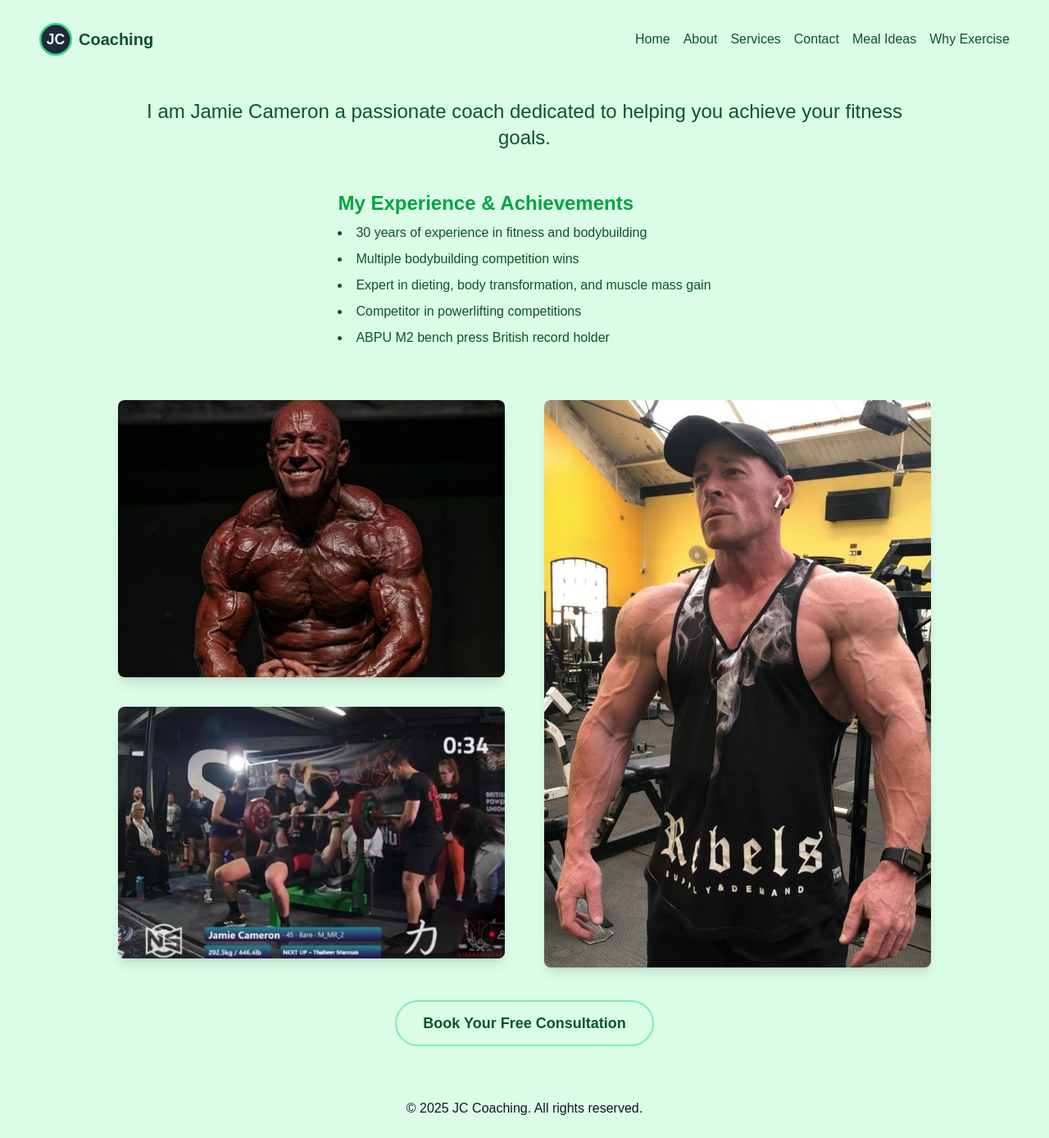
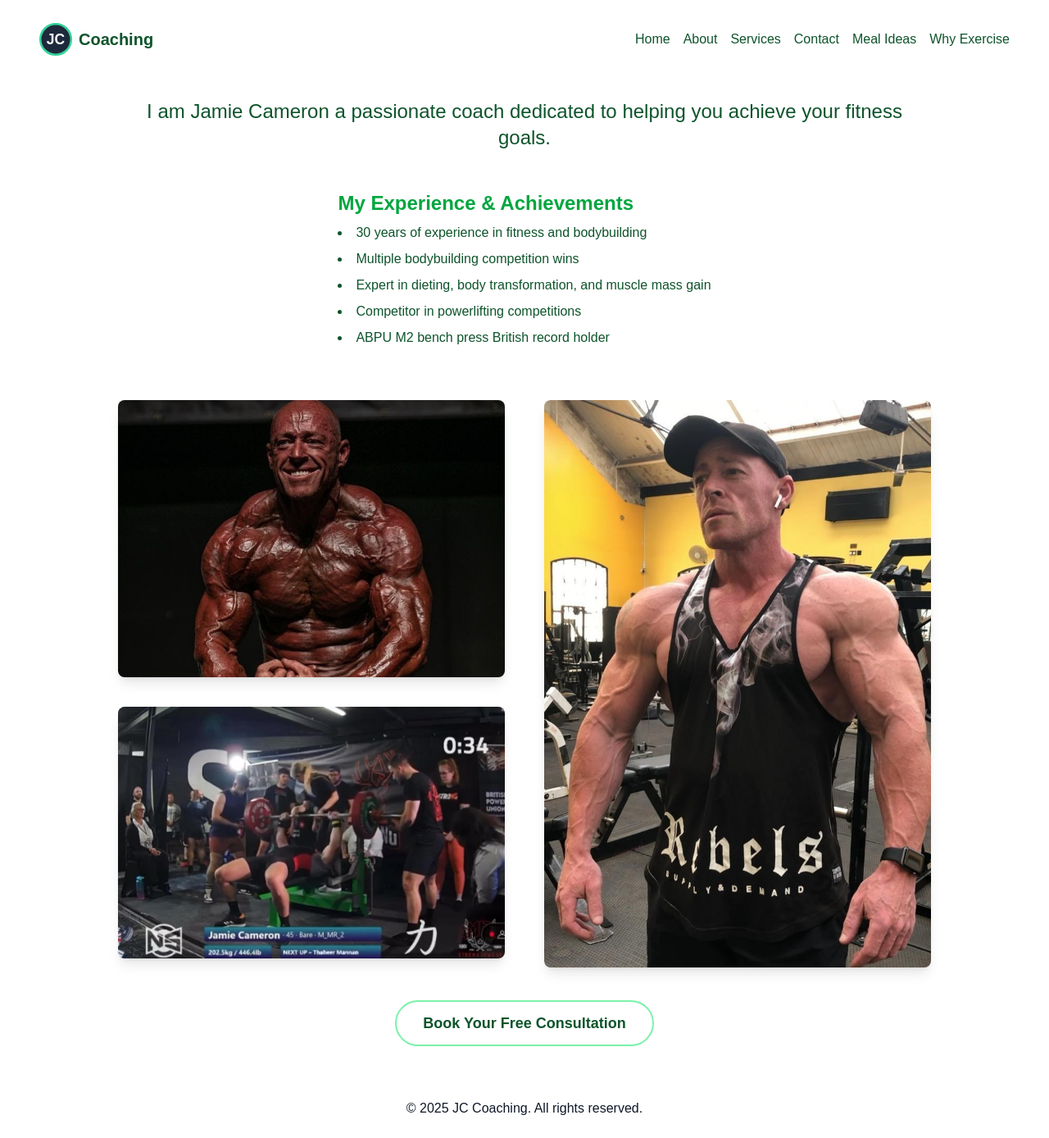
Before and after one commit to jacam666/coaching-website, a Next.js app: page /about in a window 1280 px wide. Shown: the whole page at 82% size. Built offline with nearby package versions, Linux system fonts and the light colour scheme.

Commit message:
changed theme for about page

```diff
--- a/src/app/about/page.tsx
+++ b/src/app/about/page.tsx
@@ -6,7 +6,7 @@ import Navbar from "../components/Navbar";
 
 export default function About() {
     return (
-        <main className="flex flex-col min-h-screen bg-green-100 text-white">
+        <main className="flex flex-col min-h-screen bg-white text-green-900">
             {/* Shared nav/header */}
             {/* <Header /> */}
             <div className="px-4">
@@ -40,7 +40,7 @@ export default function About() {
                         </div> */}
                         {/* Intro & achievements */}
                         <div>
-                            <div className=" rounded-xl  p-6 shadow-xl md:shadow-none bg-green-100">
+                            <div className=" rounded-xl  p-6 shadow-xl md:shadow-none ">
                                 <h2 className="text-2xl font-bold text-green-600 mb-2">
                                     My Experience & Achievements
                                 </h2>
@@ -84,7 +84,7 @@ export default function About() {
                     <div className="text-center mt-10">
                         <a
                             href="/contact"
-                            className="inline-block bg-green-100 text-green-900 px-8 py-3 rounded-full text-lg font-semibold hover:bg-green-300 transition border-2 border-green-300 hover:border-green-500"
+                            className="inline-block  text-green-900 px-8 py-3 rounded-full text-lg font-semibold hover:bg-green-300 transition border-2 border-green-300 hover:border-green-500"
                         >
                             Book Your Free Consultation
                         </a>
```
